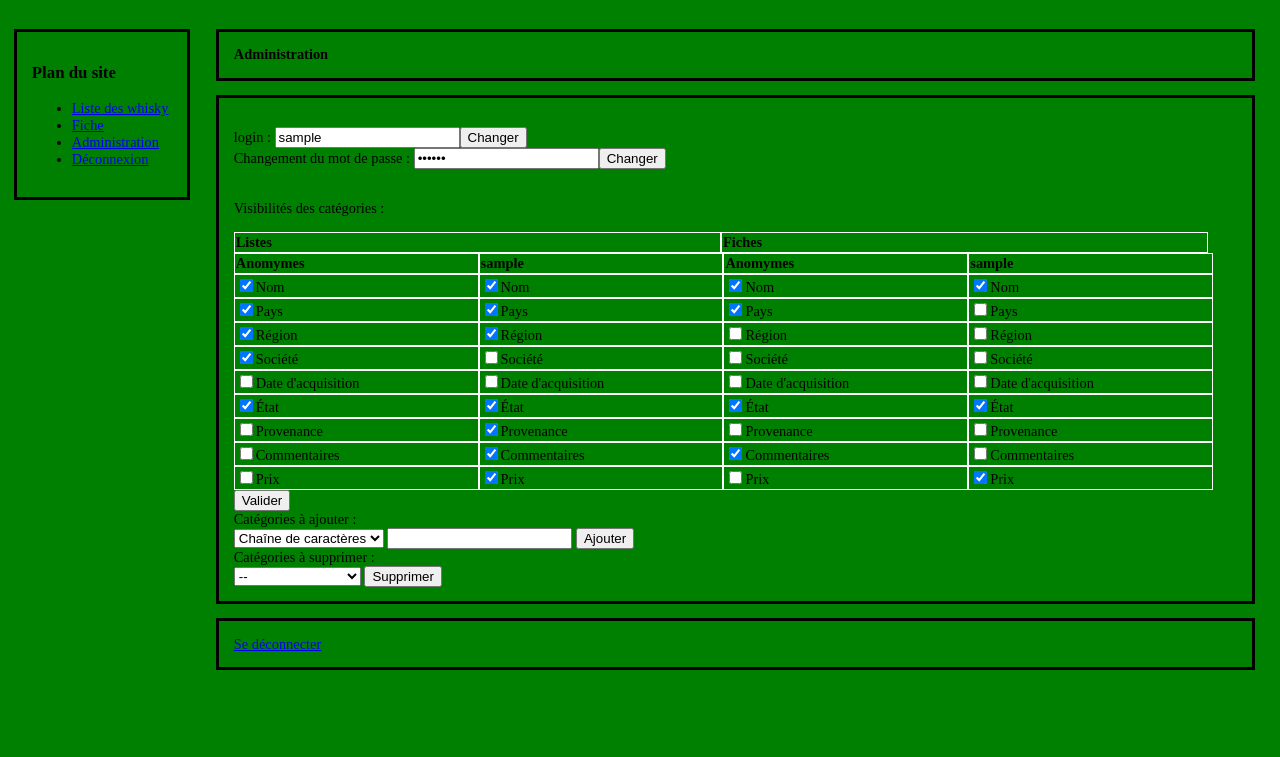
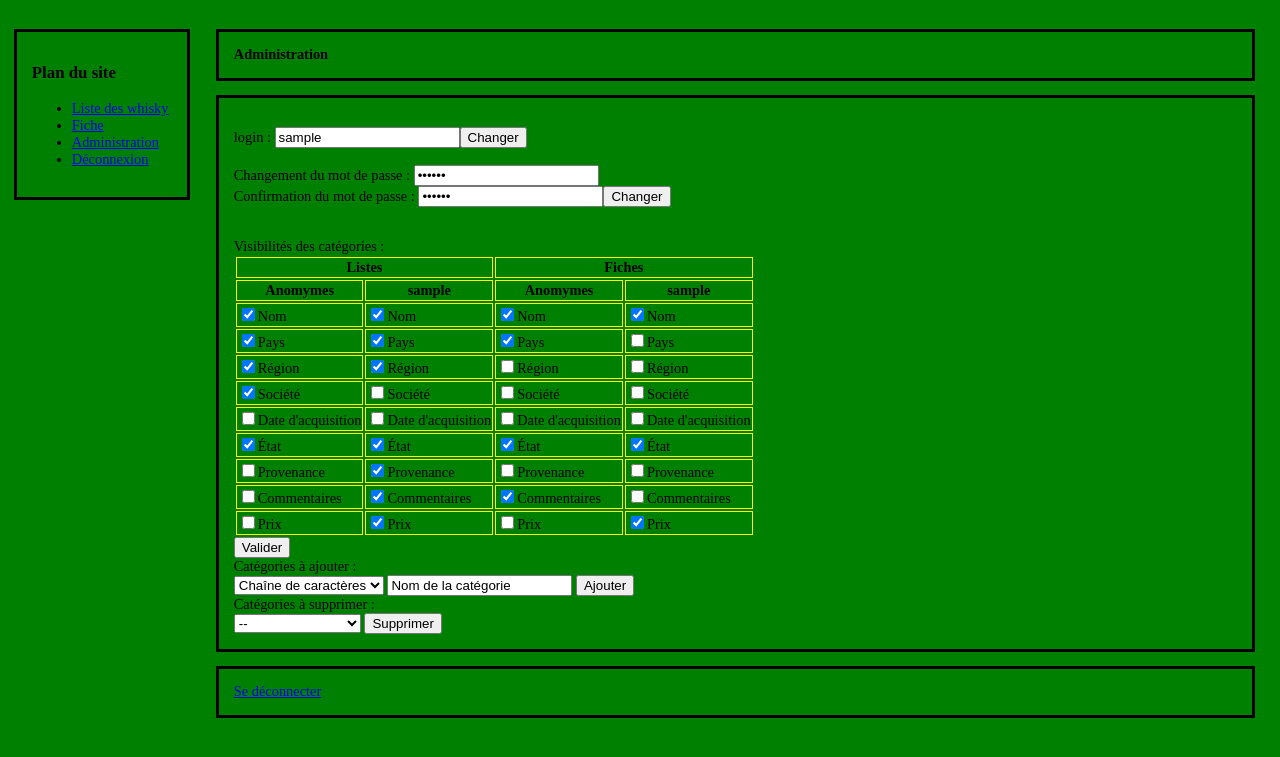
Before and after one commit to Neonunux/whiskyonline, a PHP site: page /administration.php in a window 1280 px wide. Shown: the top 757 px of the page. Run offline with PHP 8.4, Linux system fonts and the light colour scheme; the visitor is signed in with stand-in values (Sample User, id 1); data comes from the database, SQL or seed files in the repository; a stand-in replaces the project's code that opens the database connection; some web fonts are replaced.

Commit message:
Dir creation for unversioned files administration.php : new fiels (confirmation pwd) js : onfocus

```diff
--- a/administration.php
+++ b/administration.php
@@ -8,6 +8,15 @@
 <html xmlns="http://www.w3.org/1999/xhtml" xml:lang="fr" >
 
 	<?php include("include/header.php"); ?>
+	<script language="Javascript">
+	<!--
+	function selectAll(theField) {
+	var tempval=eval("document."+theField)
+	tempval.focus()
+	tempval.select()
+	}
+	//-->
+	</script>
 
 	<body>
 
@@ -48,7 +57,6 @@
 		  //$_COOKIE['pseudo'] =  $pseudo;
 		  //$_COOKIE['passwd'] =  $pass_hache;
 	  }
-
 	}
 	include("include/menu.php");
 	 // echo 'mdp :' . $_POST['passwd']. '<br>';
@@ -63,8 +71,11 @@
 		echo '
 		<div class="essai">
 			<p>
-			<span>login : <input type="entry" name="pseudo" value="'.$_SESSION['pseudo'].'" /><input type="submit" value="Changer" /></span><br/>
-			<span>Changement du mot de passe : <input type="password" name="passwd" value="'. $_SESSION['pseudo'].'" /><input type="submit" value="Changer" /></span><br/>
+			<form name="adminom" >
+			<span>login : <input type="entry" name="pseudo" onfocus="selectAll(\'adminom.pseudo\')" value="'.$_SESSION['pseudo'].'" /><input type="submit" value="Changer" /></form></span><br/>
+			<form name="adminpswd" >
+			<span>Changement du mot de passe : <input type="password" name="passwd" onfocus="selectAll(\'adminpswd.passwd\')" value="'. $_SESSION['pseudo'].'" /></span><br/>
+			<span>Confirmation du mot de passe : <input type="password" name="passwd" onfocus="selectAll(\'adminpswd.passwd\')" value="'. $_SESSION['pseudo'].'" /><input type="submit" value="Changer" /></span><br/>
 			</p>
 		</div>
 		<br/>
@@ -73,57 +84,60 @@
 
 
 		echo '<form action="check.php" method="post">';
-		echo '<div class="Tableau">';
+		echo '<table class="Tableau">';
 			// titre 1re ligne
-			echo '<p class="legende">';
-			echo '<span class="col5" rowspan="2">Listes</span>';
-			echo '<span class="col5" rowspan="2">Fiches</span>';
-			echo '</p>';
+			echo '<tr class="legende">';
+			echo '<th class="col5" colspan="2">Listes</th>';
+			echo '<th class="col5" colspan="2">Fiches</th>';
+			echo '</tr>';
 			// titre 2e ligne
-			echo '<p class="legende">';
-			echo '<span class="col1">Anomymes</span>';
-			echo '<span class="col2">' . $_SESSION['pseudo'] . '</span>';
-			echo '<span class="col3">Anomymes</span>';
-			echo '<span class="col4">' . $_SESSION['pseudo'] . '</span>';
-			echo '</p>';
+			echo '<tr class="legende">';
+			echo '<th class="col1">Anomymes</th>';
+			echo '<th class="col2">' . $_SESSION['pseudo'] . '</th>';
+			echo '<th class="col3">Anomymes</th>';
+			echo '<th class="col4">' . $_SESSION['pseudo'] . '</th>';
+			echo '</tr>';
 
 			foreach ($catid as $item)
 			{
-				echo '<p class="autre">';
-				echo '<span class="col1"><input type="checkbox" name="checkbox[]" value="liste-pub-'.$item[0].'"' . $instcat->getAutoCheck($item[2]). '/>'. $item[1] . '</span>';
-				echo '<span class="col2"><input type="checkbox" name="checkbox[]" value="liste-priv-'.$item[0].'"' . $instcat->getAutoCheck($item[3]). '/>'. $item[1] . '</span>';
-				echo '<span class="col3"><input type="checkbox" name="checkbox[]" value="fiche-pub-'.$item[0].'"' . $instcat->getAutoCheck($item[4]). '/>'. $item[1] . '</span>';
-				echo '<span class="col4"><input type="checkbox" name="checkbox[]" value="fiche-priv-'.$item[0].'"' . $instcat->getAutoCheck($item[5]). '/>'. $item[1] . '</span>';
-				echo '</p>';
+				echo '<tr class="autre">';
+				echo '<td class="col1"><input type="checkbox" name="checkbox[]" value="liste-pub-'.$item[0].'"' . $instcat->getAutoCheck($item[2]). '/>'. $item[1] . '</td>';
+				echo '<td class="col2"><input type="checkbox" name="checkbox[]" value="liste-priv-'.$item[0].'"' . $instcat->getAutoCheck($item[3]). '/>'. $item[1] . '</td>';
+				echo '<td class="col3"><input type="checkbox" name="checkbox[]" value="fiche-pub-'.$item[0].'"' . $instcat->getAutoCheck($item[4]). '/>'. $item[1] . '</td>';
+				echo '<td class="col4"><input type="checkbox" name="checkbox[]" value="fiche-priv-'.$item[0].'"' . $instcat->getAutoCheck($item[5]). '/>'. $item[1] . '</td>';
+				echo '</tr>';
 			}
-		echo '</div>';
-		echo '<input type="submit" value="Valider" />
-		</form>';
+		echo '</table>';
+		?>
 
-		echo 'Catégories à ajouter :';
-		echo '<form action="check_cat.php" method="post" >
+		<input type="submit" value="Valider" />
+		</form>
+		<br/>
+		Catégories à ajouter :
+		<form action="check_cat.php" name="catadd" method="post" >
 		<div class="catdelete ">
 				<span>
-		<select name="categ">';
-		echo '<option value="chaine">Chaîne de caractères</option>';
-		echo '<option value="entier">Entier</option>';
-		echo '<option value="decimal">Décimal</option>';
-		echo '<option value="date">Date</option>';
-		echo '</select>
+					<select name="categ">
+						<option value="chaine">Chaîne de caractères</option>
+						<option value="entier">Entier</option>
+						<option value="decimal">Décimal</option>
+						<option value="date">Date</option>
+					</select>
 			</span>
 			<span>
-		<input type="entry" name="catadd" />
+
+				<input type="entry" name="catnom" onfocus="selectAll('catadd.catnom')" value="Nom de la catégorie" />
 				<input type="submit" value="Ajouter" />
 			</span>
 		</div>
-		</form>';
+		</form>
 
-		echo 'Catégories à supprimer :';
-		echo '<form action="check.php" method="post" >
+		Catégories à supprimer :
+		<form action="check_delete.php" method="post" >
 			<div class="catdelete ">
-
-		<select name="categ">';
-		echo '<option value="val">--</option>';
+				<select name="categ">
+				<option value="val">--</option>
+				<?php
 				foreach ($catid as $item)
 				echo '<option value="val">'. $item[1] . '</option>';
 				echo '</select>
```
Also changed, not shown: divers/id.php (renamed from id.php), divers/mysql.php (renamed from mysql.php), divers/reload.php (renamed from reload.php), divers/whisky.sql (renamed from whisky.sql). Lines whose indentation alone changed are shown as unchanged.
